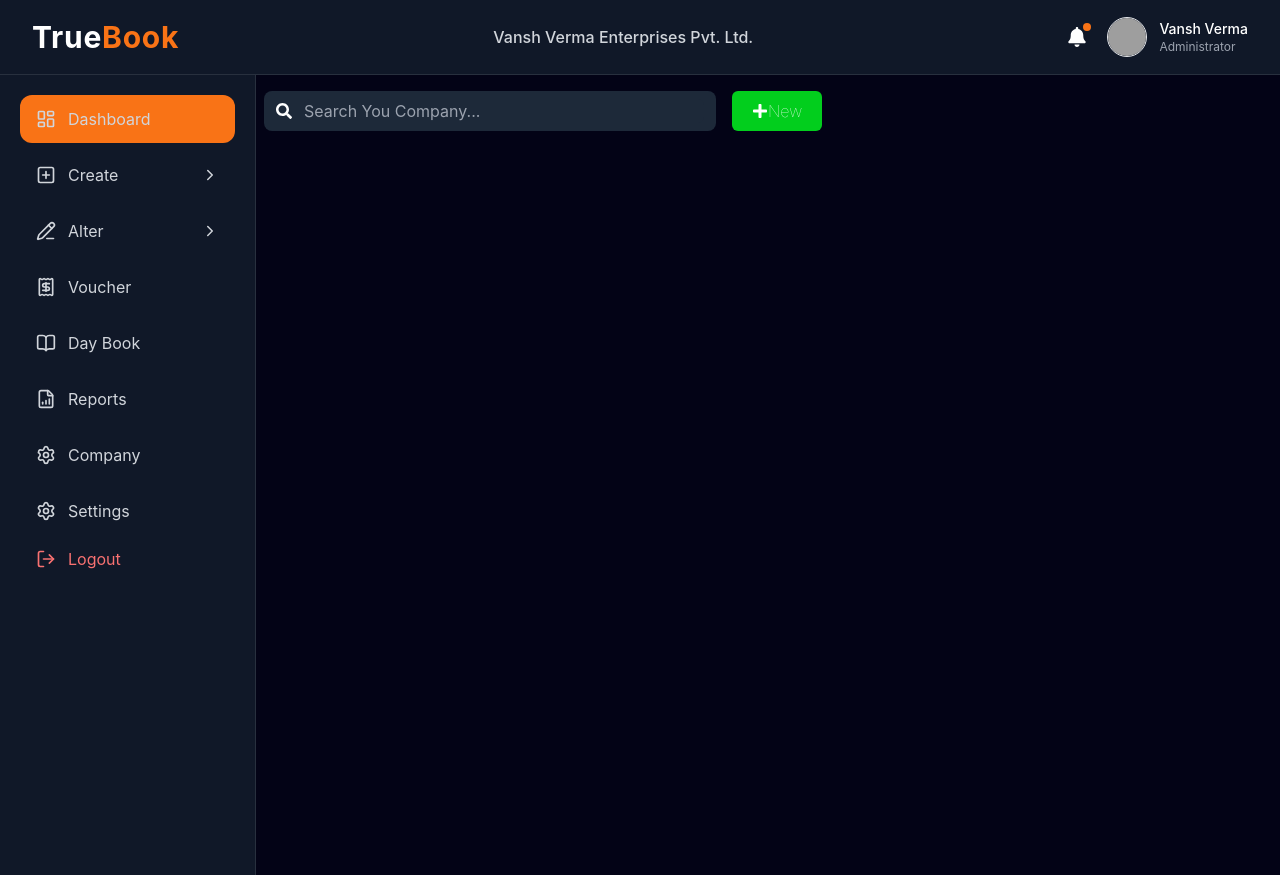
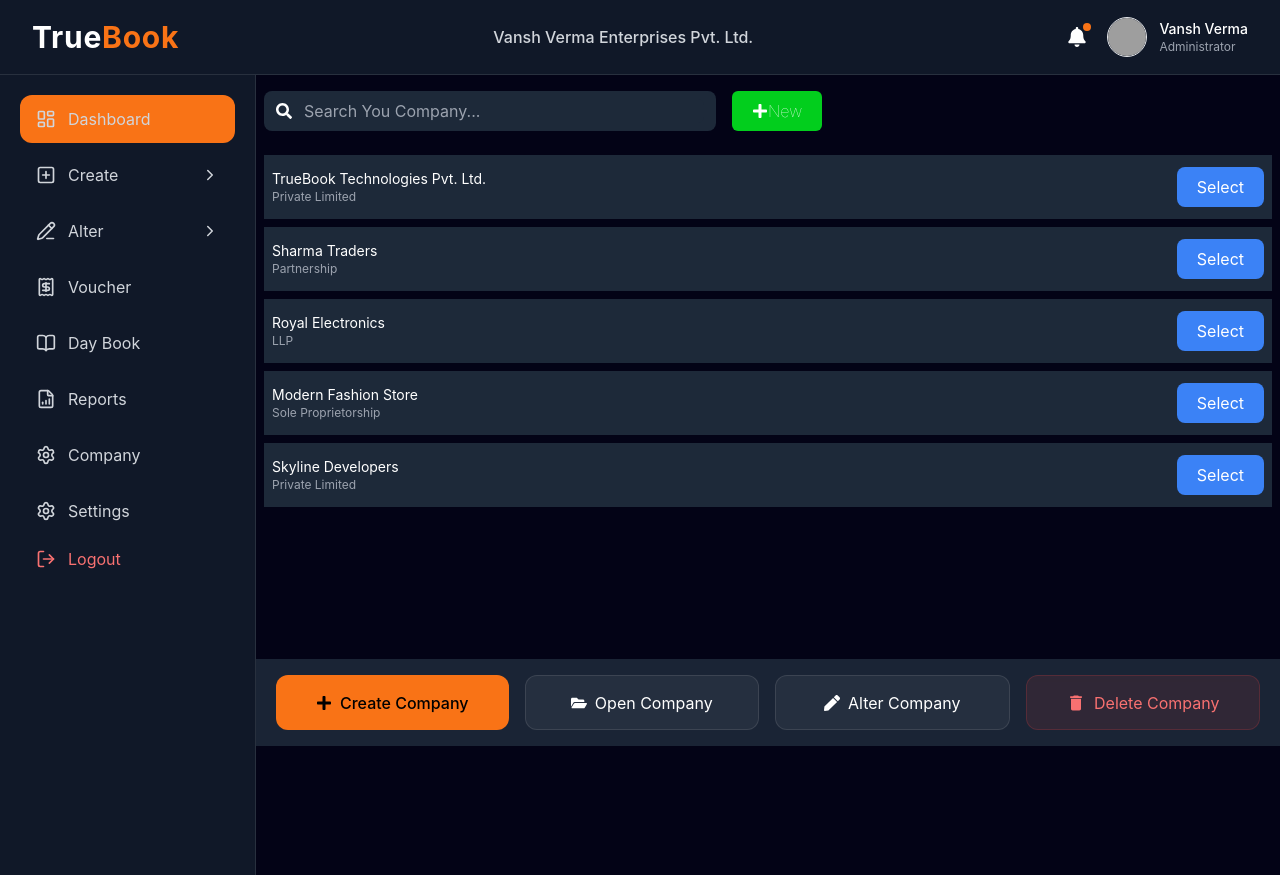
Before and after one commit to vansh-verma-dev/Truebook, a React (Vite) app: page / in a window 1280 px wide. Built offline with nearby package versions, Linux system fonts and the light colour scheme; grey boxes are pictures that could not be loaded.

Commit message:
Create Company page

```diff
--- a/src/App.jsx
+++ b/src/App.jsx
@@ -29,6 +29,7 @@
                             <Voucher />
                         }
 
+
                     </section>
                 </section>
             </main>
--- a/src/Data/Company.js
+++ b/src/Data/Company.js
@@ -1,4 +1,4 @@
-const companyData = [
+const CompanyData = [
 
   {
     id: 1,
@@ -110,4 +110,6 @@
     status: "Active",
   },
 
+
 ];
+export default CompanyData;
--- a/src/Pages/company.jsx
+++ b/src/Pages/company.jsx
@@ -1,6 +1,7 @@
 
-
+import Footer from "../components/company_footer";
 import Searchbar from "../components/SearchBar";
+import CompanyData from "../Data/Company";
 
 function Company() {
     return (
@@ -8,6 +9,30 @@
 
             {/* --Search-Input--- */}
             <Searchbar />
+
+            {/* --Company-Data--- */}
+            <div className="company_scrollbar  py-2 h-[65vh] overflow-x-auto ">
+
+                {CompanyData.map((Cdata, i) => {
+                    return (
+                        <div className="bg-[#1d2939] m-2 px-2 py-3 text-white  flex items-center justify-between">
+                            <span>
+                                <h1 className="text-sm">{Cdata.companyName}</h1>
+                                <p className="text-xs text-gray-400">{Cdata.companyType}</p>
+                            </span>
+
+                            <button className="bg-blue-500 px-5 py-2 rounded-lg">
+                                Select
+                            </button>
+
+                        </div>
+                    )
+                })}
+            </div>
+
+            {/* ---Footer-- */}
+            <Footer />
+
         </section>
     )
 }
```
